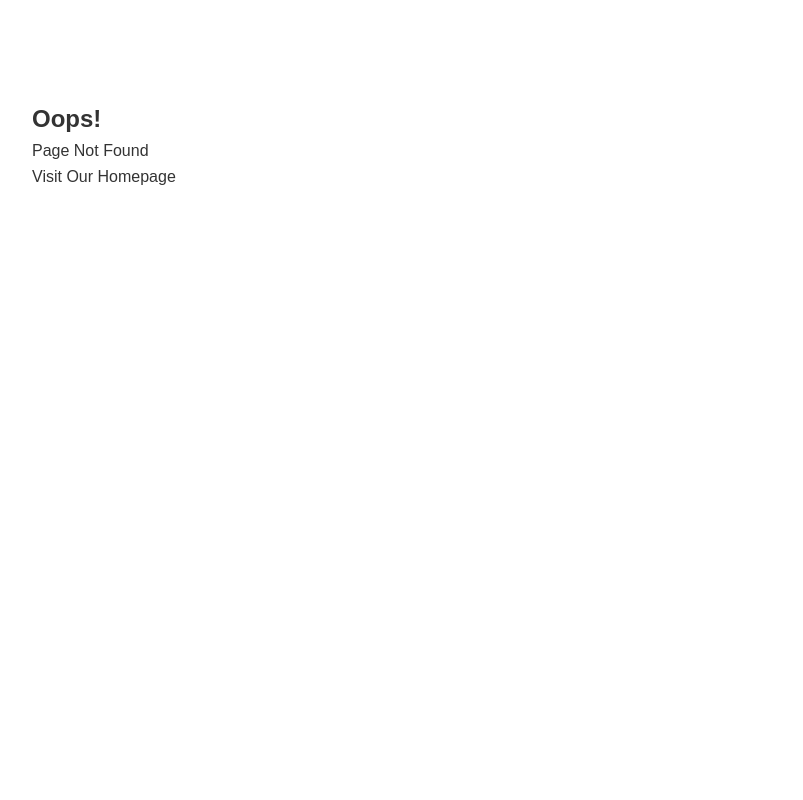
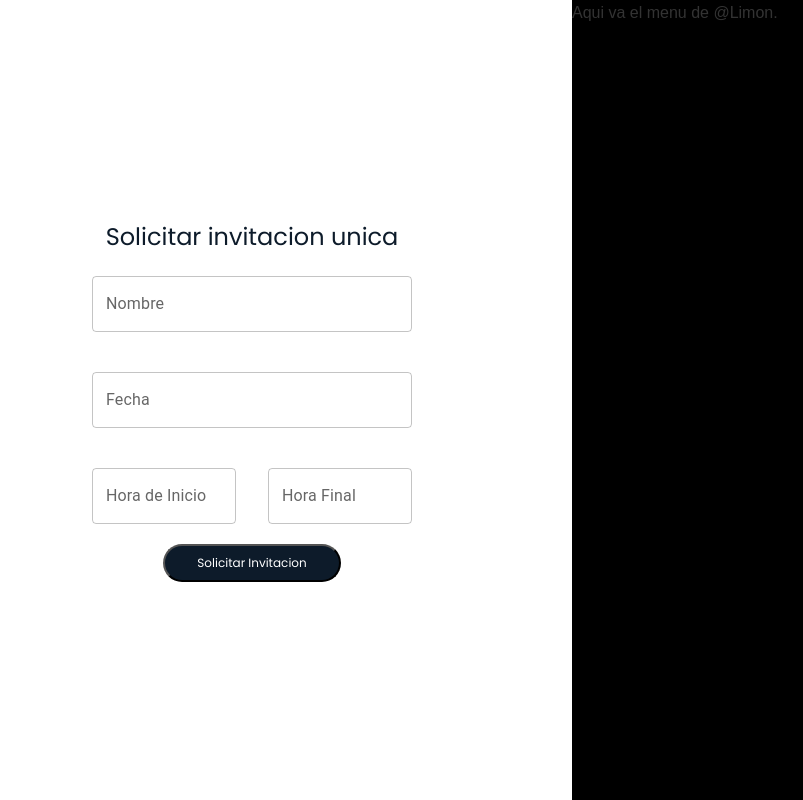
Before and after one commit to LeeMichael24/N-Capas-Proyecto-Final, a React (Vite) app in the folder Cliente/colonia_hlvs/: page /invitacion-simple in a window 1280 px wide. Before the commit this address had no page. Shown: the whole page, without its empty margins (68-871 px from the left). Built offline with nearby package versions, Linux system fonts and the light colour scheme.

Commit message:
Add: Single invitation

```diff
--- a/Cliente/colonia_hlvs/package.json
+++ b/Cliente/colonia_hlvs/package.json
@@ -14,6 +14,8 @@
     "@emotion/styled": "^11.11.5",
     "@mui/icons-material": "^5.15.18",
     "@mui/material": "^5.15.18",
+    "@mui/x-date-pickers": "^6.20.0",
+    "dayjs": "^1.11.11",
     "react": "^18.2.0",
     "react-dom": "^18.2.0",
     "react-router-dom": "^6.23.1"
--- a/Cliente/colonia_hlvs/src/App.jsx
+++ b/Cliente/colonia_hlvs/src/App.jsx
@@ -5,6 +5,7 @@ import { Routes, Route } from 'react-router-dom';
 import InvitadoHome from './screens/visitante/home/invitadoHome';
 import Dashboard from './screens/resident/dashboard/dashboard';
 import ResidentQr from './screens/resident/resident-qr/resident-qr';
+import SingleInvitation from './screens/resident/invitations/single/singleInvitation';
 
 /* const ROLES = {
   SYSADMIN: ['tlahtoani'],
@@ -26,6 +27,7 @@ function App() {
         <Route path="invitadoHome" element={<InvitadoHome />} />
         <Route path="dashboard" element={<Dashboard />} />
         <Route path="my-qr" element={<ResidentQr />} />
+        <Route path="invitacion-simple" element={<SingleInvitation />} />
 
         {/* we want to protect these routes */}
         {/* <Route element={<RequireAuth allowedRoles={[ROLES.USER, ROLES.ADMIN]} />}>
--- a/Cliente/colonia_hlvs/src/screens/resident/dashboard/dashboard.jsx
+++ b/Cliente/colonia_hlvs/src/screens/resident/dashboard/dashboard.jsx
@@ -16,7 +16,7 @@ function dashboard(){
                     <h4> Presione el boton para generar el codigo-QR</h4>
              </div>
              <div className='Right'>
-
+                Aqui va el menu de @Limon.
              </div>
         </div>
     )
--- a/Cliente/colonia_hlvs/src/screens/resident/invitations/single/singleInvitation.css
+++ b/Cliente/colonia_hlvs/src/screens/resident/invitations/single/singleInvitation.css
@@ -0,0 +1,43 @@
+@import url('../../../../assets/vars.css');
+
+.Left{
+    display: flex;
+    background-color: white;
+    justify-content: center;
+    align-items: center;
+    flex-direction: column;
+
+    font-family: var(--poppi), sans-serif;
+
+    .longText{
+        width: 40vh;
+
+    }
+
+    .time_pickers{
+        width: 40vh;
+        display: flex;
+        justify-content: space-between;
+
+        .time{
+            max-width: 18vh;
+        }
+    }
+
+    .input{
+        margin: 20px 0px;
+    }
+
+}
+
+.Right{
+    background-color: black;
+
+}
+
+.father{
+    display: grid;
+    grid-template-columns: 50% 50%;
+    grid-template-rows: 100vh;
+
+}
--- a/Cliente/colonia_hlvs/src/screens/resident/invitations/single/singleInvitation.jsx
+++ b/Cliente/colonia_hlvs/src/screens/resident/invitations/single/singleInvitation.jsx
@@ -0,0 +1,43 @@
+import { TextField } from '@mui/material';
+import './singleInvitation.css';
+import { LocalizationProvider, TimePicker } from '@mui/x-date-pickers';
+import { AdapterDayjs } from '@mui/x-date-pickers/AdapterDayjs'
+import IconButton from '../../../../components/buttons/IconButton/IconButton';
+
+function SingleInvitation(){
+    // const [selectedDate, handleDateChange] = useState(new Date());
+
+    return(
+        <div className='father'>
+            <div className='Left'>
+                <h2>Solicitar invitacion unica</h2>
+                <TextField
+                    variant='outlined'
+                    label='Nombre'
+                    className='input longText'
+                />
+                <TextField
+                    variant='outlined'
+                    label='Fecha'
+                    className='input longText'
+                />
+                <div className='time_pickers'>
+                    <LocalizationProvider dateAdapter={AdapterDayjs}>
+                        <TimePicker
+                        label='Hora de Inicio'
+                        className='time input'/>
+                        <TimePicker
+                        label='Hora Final'
+                        className='time input'/>
+                    </LocalizationProvider>
+                </div>
+                <IconButton icon={null} text={'Solicitar Invitacion'} />
+            </div>
+            <div className='Right'>
+                Aqui va el menu de @Limon.
+            </div>
+        </div>
+    )
+}
+
+export default SingleInvitation;
--- a/Cliente/colonia_hlvs/src/screens/resident/resident-qr/resident-qr.jsx
+++ b/Cliente/colonia_hlvs/src/screens/resident/resident-qr/resident-qr.jsx
@@ -20,7 +20,7 @@ function ResidentQr(){
                 <IconButton icon={<QrCode2RoundedIcon/>} text='Refrescar'/>
              </div>
              <div className='Right'>
-
+                 Aqui va el menu de @Limon.
              </div>
         </div>
     )
```
Also changed, not shown: 1 other file (tests, documents, lock files or other folders).
